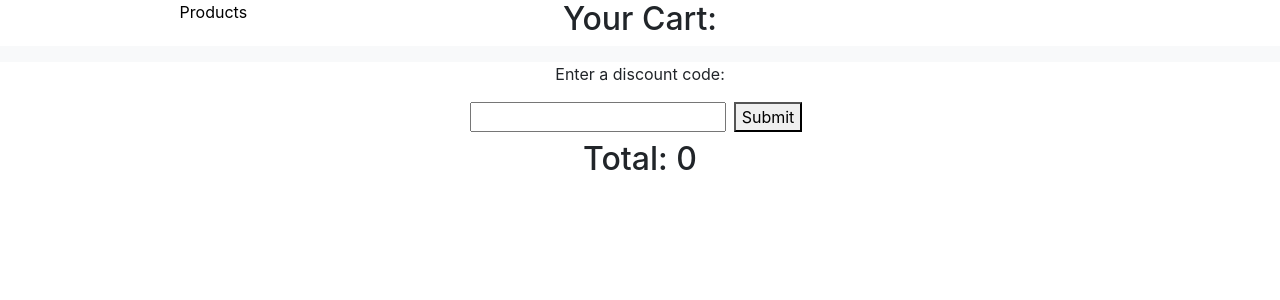
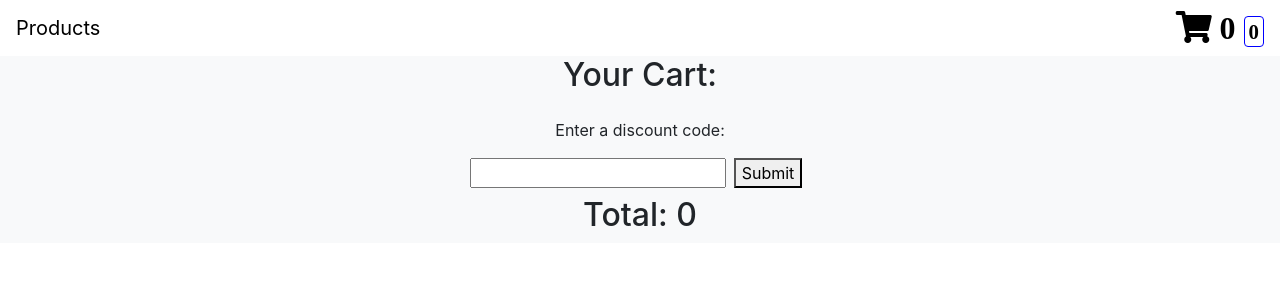
Before and after one commit to langevinj/react-redux-shoply, a React (Create React App) app: page /cart in a window 1280 px wide. Shown: the top 300 px of the page. Built offline with nearby package versions, Linux system fonts and the light colour scheme.

Commit message:
Added Nav component and styling

```diff
--- a/package.json
+++ b/package.json
@@ -6,6 +6,7 @@
     "@testing-library/jest-dom": "^5.11.6",
     "@testing-library/react": "^11.2.2",
     "@testing-library/user-event": "^12.6.0",
+    "bootstrap-icons": "^1.2.1",
     "react": "^17.0.1",
     "react-dom": "^17.0.1",
     "react-redux": "^7.2.2",
--- a/public/index.html
+++ b/public/index.html
@@ -9,6 +9,8 @@
       content="Web site created using create-react-app"
     />
     <link rel="stylesheet" href="https://stackpath.bootstrapcdn.com/bootstrap/4.3.1/css/bootstrap.min.css" integrity="sha384-ggOyR0iXCbMQv3Xipma34MD+dH/1fQ784/j6cY/iJTQUOhcWr7x9JvoRxT2MZw1T" crossorigin="anonymous">
+    <link rel="stylesheet" href="https://use.fontawesome.com/releases/v5.7.0/css/all.css"
+      integrity="sha384-lZN37f5QGtY3VHgisS14W3ExzMWZxybE1SJSEsQp9S+oqd12jhcu+A56Ebc1zFSJ" crossorigin="anonymous">
     <!--
       manifest.json provides metadata used when your web app is installed on a
       user's mobile device or desktop. See https://developers.google.com/web/fundamentals/web-app-manifest/
--- a/src/App.js
+++ b/src/App.js
@@ -1,12 +1,14 @@
 import './App.css';
 import Routes from './Routes'
+import Nav from './Nav'
 
 function App() {
   return (
     <div className="App">
+      <Nav />
       <Routes />
-    </div>
-  );
+   </div>
+ );
 }
 
 export default App;
--- a/src/Cart.js
+++ b/src/Cart.js
@@ -2,7 +2,7 @@ import React, { useState } from 'react'
 import { useSelector } from 'react-redux'
 import { Link } from 'react-router-dom'
 import ProductCard from './ProductCard'
-import calculateTotal from './helpers'
+import { calculateTotal } from './helpers'
 
 function Cart() {
     const cart = useSelector(st => st.cart)
@@ -26,13 +26,13 @@ function Cart() {
     }
 
     return (
-        <div className="container-fluid">
-            <div className="row bg-white">
-                <div className="col"><Link to="/">Products</Link></div>
+        <div className="container-fluid bg-light">
+            <div className="row bg-light">
+                <div className="col"></div>
                 <div className="col"><h2>Your Cart:</h2></div>
                 <div className="col"></div>
             </div>
-            <div className="row bg-light">
+            <div className="row">
                 <div className="col"></div>
                 <div className="col">
                     <ul>
@@ -40,7 +40,7 @@ function Cart() {
                     </ul></div>
                 <div className="col"></div>
             </div>
-            <div className="row bg-white">
+            <div className="row">
                 <div className="col"></div>
                 <div className="col">
                     <form onSubmit={handleSubmit}>
@@ -52,7 +52,7 @@ function Cart() {
                 </div>
                 <div className="col"></div>
             </div>
-            <div className="row bg-white">
+            <div className="row">
                 <div className="col"></div>
                 <div className="col"><h2>Total: {calculateTotal(cart, discountCode)}</h2></div>
                 <div className="col"></div>
--- /dev/null
+++ b/src/Nav.css
@@ -0,0 +1,9 @@
+.item-count {
+    font-size: 2rem;
+    margin: 0.5rem;
+}
+
+.cart-total {
+    font-size: 0.65em;
+    border: 1px solid blue;
+}
--- a/src/Nav.js
+++ b/src/Nav.js
@@ -1,17 +1,26 @@
 import React from 'react'
 import { NavLink } from 'react-router-dom'
 import { useSelector } from 'react-redux'
+import { calculateTotal, totalItems } from './helpers'
+import './Nav.css'
 
 function Nav() {
     const cart = useSelector(st => st.cart)
+
     return (
-        <nav className="NavBar">
-            <NavLink exact to="/">
-                Products
+        <nav className="NavBar navbar">
+                <NavLink exact to="/" className="navbar-brand">
+                    Products
+                </NavLink>
+
+            <NavLink exact to="/cart">
+                {/* <span>Cart  {totalItems(cart)}</span> */}
+                <i className="fas fa-shopping-cart fa-2x"><span className="item-count">{totalItems(cart)}</span>
+                <span className="cart-total rounded p-1">{calculateTotal(cart)}</span></i>
+
             </NavLink>
-            <Navlink exact to="/cart">
-
-            </Navlink>
         </nav>
     )
 }
+
+export default Nav;
--- a/src/ProductCard.css
+++ b/src/ProductCard.css
@@ -15,6 +15,7 @@
     padding: 0.5rem;
     margin: 2rem;
     border-radius: 10px;
+    min-width: 25rem;
 }
 
 button{
--- a/src/Products.js
+++ b/src/Products.js
@@ -9,8 +9,8 @@ function Products() {
 
     return (
         <div className="container-fluid">
-            <div className="row bg-white">
-                <div className="col"><Link to="/cart">Cart</Link></div>
+            <div className="row bg-light">
+                <div className="col"></div>
                 <div className="col"><h2>The best deals guarantee!</h2></div>
                 <div className="col"></div>
             </div>
--- a/src/helpers.js
+++ b/src/helpers.js
@@ -1,4 +1,4 @@
-export default function calculateTotal(cart, discountCode = ""){
+export function calculateTotal(cart, discountCode = ""){
     const prices = Object.entries(cart).map(item => item[1].price * item[1].qty)
     if (!prices.length > 0) {
         return 0
@@ -15,3 +15,9 @@ export default function calculateTotal(cart, discountCode = ""){
         return cartTotal.toFixed(2)
     }
 }
+
+export function totalItems(cart) {
+    let count = 0;
+    Object.entries(cart).forEach(item => count += item[1].qty)
+    return count
+}
```
Also changed, not shown: 2 other files (tests, documents, lock files or other folders).
